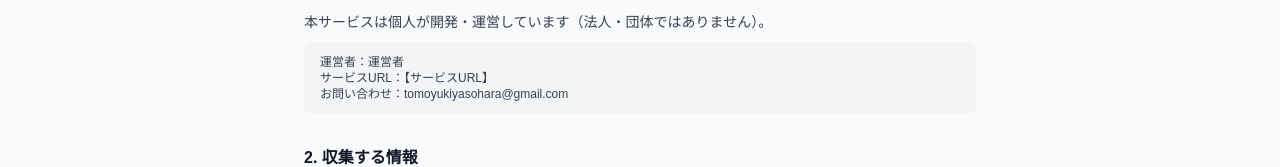
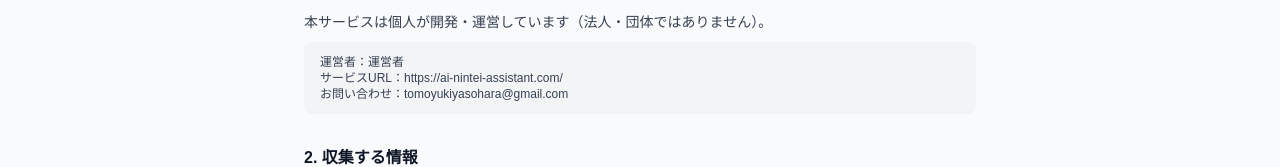
Before and after one commit to tomoyuki-11/ai-nintei-assistant, a Next.js app in the folder frontend/: page /privacy in a window 1280 px wide. Shown: the part 318-485 px from the top of the page. Built offline with nearby package versions, Linux system fonts and the light colour scheme.

Commit message:
docs: プライバシーポリシーのサービスURLを設定
Co-Authored-By: Claude Sonnet 4.6 <noreply@anthropic.com>

```diff
--- a/frontend/src/app/privacy/page.tsx
+++ b/frontend/src/app/privacy/page.tsx
@@ -24,7 +24,7 @@ export default function PrivacyPolicyPage() {
             </p>
             <div className="mt-2 bg-gray-100 rounded-lg px-4 py-3 text-xs">
               <p>運営者：運営者</p>
-              <p>サービスURL：【サービスURL】</p>
+              <p>サービスURL：https://ai-nintei-assistant.com/</p>
               <p>お問い合わせ：tomoyukiyasohara@gmail.com</p>
             </div>
           </section>
```
